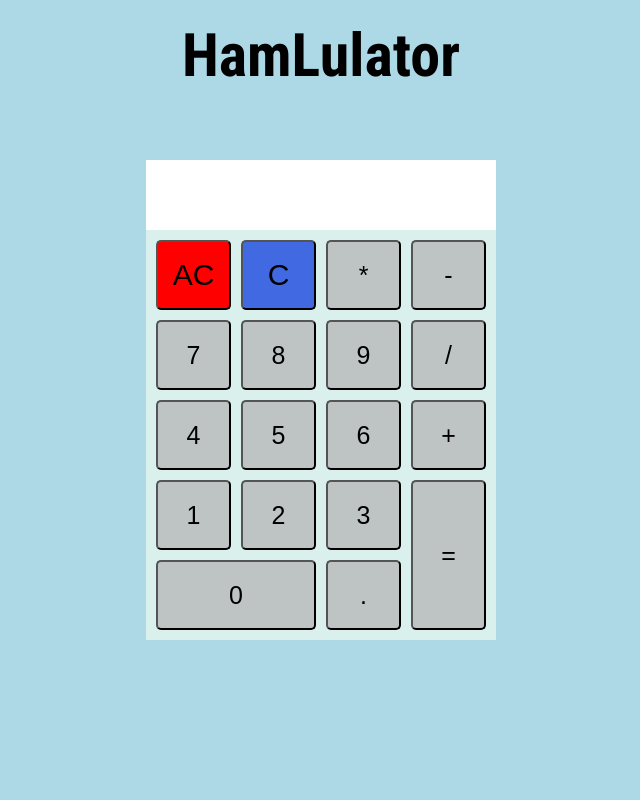
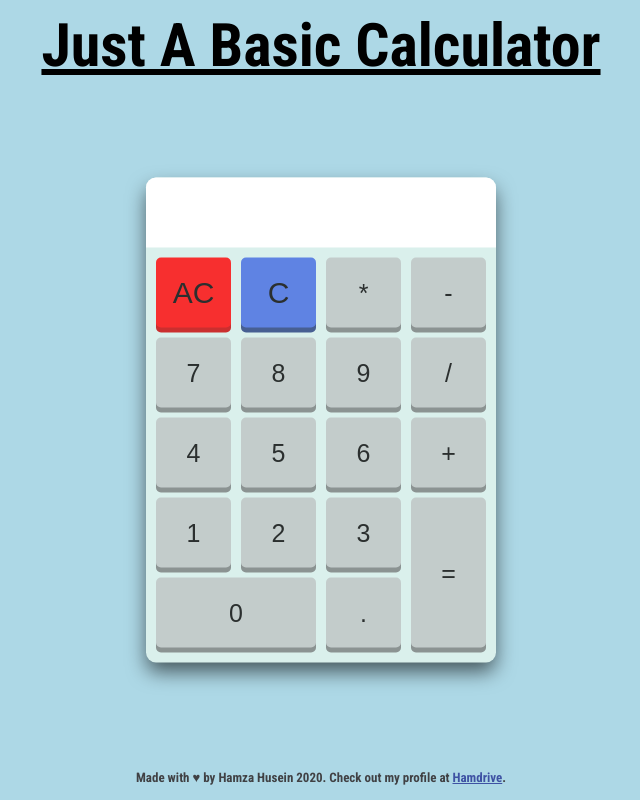
Before and after one commit to Hamdrive/BasicCalculator, a plain HTML site: page index.html in a window 1280 px wide. Both pictures are taken after a click on the button "AC". Shown: the whole page, without its empty margins (319-959 px from the left). Drawn offline with nearby package versions, Linux system fonts and the light colour scheme.

Commit message:
add button click press animation, set the delete and clearall button, add attribution

```diff
--- a/index.html
+++ b/index.html
@@ -9,7 +9,7 @@
 </head>
 <body>
     <div class="container">
-        <h1>HamLulator</h1>
+        <h1><u>Just A Basic Calculator</u></h1>
         <div class="calculator">
             <form>
                 <input type="text" class="screen" id="screen">
@@ -44,9 +44,10 @@
         </div>
     </div>
 
-
-
-
+    <footer class="attribution">
+    <p>Made with ♥ by Hamza Husein 2020.
+    Check out my profile at <a href="https://github.com/Hamdrive" target="_blank">Hamdrive</a>.</p>
+    </footer>
 
 
 
--- a/script.js
+++ b/script.js
@@ -2,40 +2,58 @@ let outputScreen = document.getElementById("screen");
 let calculatorButtons = document.querySelectorAll("button");
 let outputScreenValue = "";
 //console.log(calculatorButtons)
+let lastPress= ""
 
 for(button of calculatorButtons){
     //console.log(buttonValue)
+
     button.addEventListener("click", function(event){
         buttonValue = event.target.innerText;
         //console.log(buttonNumber);
 
+
+
         if (buttonValue === "AC"){
-        outputScreenValue = "";
-        outputScreen.value = outputScreenValue;
+            outputScreenValue = "";
+            outputScreen.value = outputScreenValue
+        }
+        else if (buttonValue === "C"){
+            outputScreenValue = outputScreenValue.slice(0, outputScreen.value.length -1);
+            outputScreen.value = outputScreenValue
         }
         else if(buttonValue === "="){
             outputScreen.value = eval(outputScreenValue);
+            lastPress = outputScreen.value
         }
         else{
             outputScreenValue += buttonValue;
             //console.log(outputScreenValue);
             outputScreen.value = outputScreenValue;
+
+
         }
 
     });
+
+
 
 }
 
 document.addEventListener("keydown", function(event){
     buttonValue = event.key;
-    //console.log(buttonNumber);
+    //console.log(buttonValue);
 
     if (buttonValue === "Delete"){
         outputScreenValue = "";
         outputScreen.value = outputScreenValue;
     }
+    else if (buttonValue === "Backspace"){
+        outputScreenValue = outputScreenValue.slice(0, outputScreen.value.length -1);
+        outputScreen.value = outputScreenValue
+    }
     else if(buttonValue === "=" || buttonValue === "Enter" ){
         outputScreen.value = eval(outputScreenValue);
+        lastPress = outputScreen.value
     }
     else if(buttonValue === "/"){
         outputScreenValue += "/";
@@ -55,7 +73,11 @@ document.addEventListener("keydown", function(event){
     }
     else if (!isNaN(buttonValue)){
         outputScreenValue += parseInt(buttonValue);
-        console.log(outputScreenValue);
+        //console.log(outputScreenValue);
         outputScreen.value = outputScreenValue;
     }
+
+    if(lastPress === outputScreen.value){
+        outputScreenValue="";
+    }
 });
--- a/styles.css
+++ b/styles.css
@@ -1,6 +1,7 @@
 *{
     margin: 0;
     padding: 0;
+
 }
 
 body{
@@ -10,7 +11,7 @@ body{
 
 h1{
     text-align: center;
-    margin-top: 20px;
+    margin-top: 10px;
     font-size: 60px;
 }
 
@@ -20,15 +21,20 @@ input{
     height: 70px;
     font-size: 40px;
     text-align: right;
+    border-top-left-radius: 10px;
+    border-top-right-radius: 10px;
 }
 .calculator{
+    margin-top: 20px;
     width: 350px;
-    height: 480px;
+    height: 485px;
     background-color: rgb(218, 240, 236);
     position: absolute;
     top: 50%;
     left: 50%;
     transform: translateX(-50%) translateY(-50%);
+    box-shadow: 0px 10px 20px -1px rgba(0,0,0,0.6);
+    border-radius: 10px;
 
 }
 
@@ -40,12 +46,68 @@ input{
 }
 
 button{
+    outline: none;
+    border: none;
     width: 100%;
     height: 70px;
     background-color: rgb(190, 196, 196);
     border-radius: 5px;
+    opacity: 0.8;
+    font-size: 25px;
+    box-shadow: 0 5px 0 0 rgb(120, 124, 124);
+}
 
-    font-size: 25px;
+
+button:active{
+    background-color: rgb(130, 136, 136);
+    box-shadow: none;
+    top: 10px;
+    margin-bottom: 0;
+}
+
+button:focus{
+    border: none;
+}
+
+#clear{
+    background-color: rgb(255, 0, 0);
+    font-size: 30px;
+}
+
+button#clear{
+    box-shadow: 0 5px 0 0 rgb(199, 0, 0);
+}
+
+button#clear:active{
+    background-color: rgb(197, 0, 0);
+    box-shadow: none;
+    top: 10px;
+    margin-bottom: 0;
+}
+
+button#clear:focus{
+    border: none;
+}
+
+#delete{
+    background-color: royalblue;
+    font-size: 30px;
+}
+
+button#delete{
+    box-shadow: 0 5px 0 0 rgb(35, 59, 124)
+}
+
+
+button#delete:active{
+    background-color: rgb(30, 58, 139);
+    box-shadow: none;
+    top: 10px;
+    margin-bottom: 0;
+}
+
+button#delete:focus{
+    border: none;
 }
 
 #equal{
@@ -59,17 +121,30 @@ button{
     grid-column: 1 / span 2;
 }
 
-#clear{
-    background-color: red;
-    font-size: 30px;
-}
 
-#delete{
-    background-color: royalblue;
-    font-size: 30px;
-}
+
+
 input::-webkit-outer-spin-button,
 input::-webkit-inner-spin-button {
   -webkit-appearance: none;
   margin: 0;
 }
+
+.attribution {
+    font-size: 13px;
+
+    color: hsl(225, 3%, 26%);
+    position: absolute;
+    bottom: 15px;
+    left: 50%;
+    transform: translateX(-50%);
+
+}
+
+.attribution a {
+    color: hsl(228, 45%, 44%);
+}
+
+.attribution a:hover{
+    color: black;
+}
```
